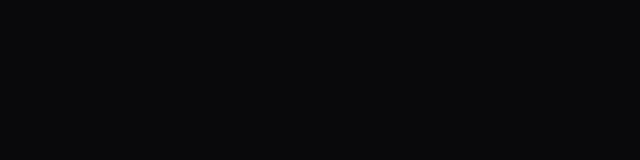
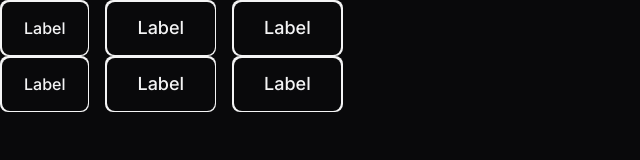
Before and after one commit to lgjor/landingpage-zingen, a plain HTML site: page index.html in a window 1280 px wide. Shown: the whole page, without its empty margins (0-640 px from the left). Drawn offline with Linux system fonts and the light colour scheme.

Commit message:
added buttons styles

```diff
--- a/index.html
+++ b/index.html
@@ -10,6 +10,40 @@
     <link href="https://fonts.googleapis.com/css2?family=Inter:ital,opsz,wght@0,14..32,100..900;1,14..32,100..900&display=swap" rel="stylesheet">
 </head>
 <body>
+    <div class="flex gap-1">
+        <a
+            href="#"
+            aria-label="Label"
+            class="btn btn-sm"
+        ></a>
+        <span
+            href="#"
+            aria-label="Label"
+            class="btn btn-md">
+        </span>
+        <button
+            href="#"
+            aria-label="Label"
+            class="btn btn-lg">
+        </button>
+    </div>
 
+    <div class="flex gap-1">
+        <a
+            href="#"
+            aria-label="Label"
+            class="btn btn-sm"
+            href="">
+        </a>
+        <span
+            href="#"
+            aria-label="Label"
+            class="btn btn-md">
+        </span>
+        <button href="#"
+            aria-label="Label"
+            class="btn btn-lg">
+        </button>
+    </div>
 </body>
 </html>
--- a/styles/buttons.css
+++ b/styles/buttons.css
@@ -2,7 +2,6 @@
     --btn-bg-color: var(--text-color-primary);
     --btn-color: var(--bg-color);
     border: 0;
-    background-color: transparent;
 
     display: flex;
     align-items: center;
@@ -14,17 +13,21 @@
 
     cursor: pointer;
 
-    background: var(--btn-bg-collor);
+    background: var(--btn-bg-color);
     color: var(--btn-color);
 }
 
-.btn-primary{
+.btn:hover{
+    --btn-bg-color:
+        linear-gradient(
+            90deg,
+            var(--brand-color-secondary) 0%,
+            var(--brand-color-primary) 100%);
+    --btn-color: var(--surface-color);
 
-}
-
-.btn:hover{
-    --btn-bg-color: linear-gradient(90deg, var(--brand-color-secondary) 0%, var(--brand-color-primary) 100%);
-    --btn-color: var(--surface-color);
+    --webkit-background-clip: initial;
+    background-clip: initial;
+    color: var(--btn-color);
 }
 
 .btn-sm{
@@ -41,3 +44,39 @@
     padding: 1rem 2rem;
     font-size: 1.125rem;
 }
+
+.btn[aria-label] {
+    position: relative;
+
+    &::before {
+        content: "";
+        position: absolute;
+        background-color: var(--bg-color);
+        border-radius: inherit;
+        inset: 0.09375rem;
+    }
+
+    &::after {
+        /*adiciona o conteudo de arialabel*/
+        content: attr(aria-label);
+        -webkit-background-clip: text;
+        background: var(--btn-bg-color);
+        background-clip: text;
+        color: transparent;
+        position: relative;
+        z-index: 1;
+    }
+}
+
+@media (width >= 80em) {
+
+    .btn-sm{
+        padding: .75rem 1.5rem;
+        font-size: var(--fs-base);
+    }
+
+    .btn-md{
+        padding: 1rem 2rem;
+        font-size: 1.125rem;
+    }
+}
--- a/styles/global.css
+++ b/styles/global.css
@@ -45,10 +45,15 @@ html {
     font-size: var(--fs-base);
     line-height: 1.6;
     color: var(--text-color-primary);
+
+    overflow-x: hidden;
+
+    scroll-behavior: smooth;
 }
 
 body {
     background-color: var(--bg-color);
+    overflow-x: hidden;
 }
 
 h1, h2, h3 {
@@ -70,6 +75,20 @@ h3 {
     font-size: var(--fs-lg);
 }
 
+a {
+    text-decoration: none;
+    color: inherit;
+}
+
+ul[role=list] {
+    list-style: none;
+}
+
+img{
+    max-width: 100%;
+    display: inline-block;
+}
+
 @media (width>= 80em) {
     :root {
         --fs-lg: 2rem;
@@ -81,12 +100,3 @@ h3 {
         --py-xl: 5rem;
     }
 }
-
-a {
-    text-decoration: none;
-    color: inherit;
-}
-
-ul[role=list] {
-    list-style: none;
-}
--- a/styles/utility.css
+++ b/styles/utility.css
@@ -1,54 +1,67 @@
 .py-base {
     padding-block: var(--py-base);
    }
+
    .py-lg {
        padding-block: var(--py-lg);
    }
+
    .py-xl {
        padding-block: var(--py-xl);
    }
-.px-lg{
+
+   .px-lg {
        padding-inline: var(--px-lg);
+   }
+
+   .container{
+       --max-width: 375px;
+       width: min(var(--max-width), 100% - var(--px-lg) * 2);
+       margin-inline: auto;
+      /* border: 1px solid violet;*/
+
    }
 
    .desktop-only{
        display: none;
    }
 
-.even-columns {
+   .even-columns{
        display: grid;
        gap: 1rem;
-
    }
 
-.container {
-    --max-width: 375px;
-    width: min(var(--max-width), 100% - var(--px-lg) * 2);
+   .flex{
+       display: flex;
+   }
+
+   .items-center {
+       align-items: center;
+   }
+
+   .gap-1{
+       gap: 1rem;
+   }
+
+   .gap-1\.5{
+       gap: 1.5rem;
+   }
+
+   .grid{
+       display: grid;
    }
 
    @media (width >= 80em) {
-    .container {
+       .container{
            --max-width: 80rem;
        }
 
-    .desktop-only {
+       .desktop-only{
            display: initial;
        }
 
-    .even-columns {
+       .even-columns{
            grid-auto-flow: column;
            grid-auto-columns: 1fr;
        }
    }
-
-.flex {
-    display: flex;
-}
-
-.gap-1 {
-    gap: 1rem;
-}
-
-.grid {
-    display: grid;
-}
```
Lines whose indentation alone changed are shown as unchanged.
